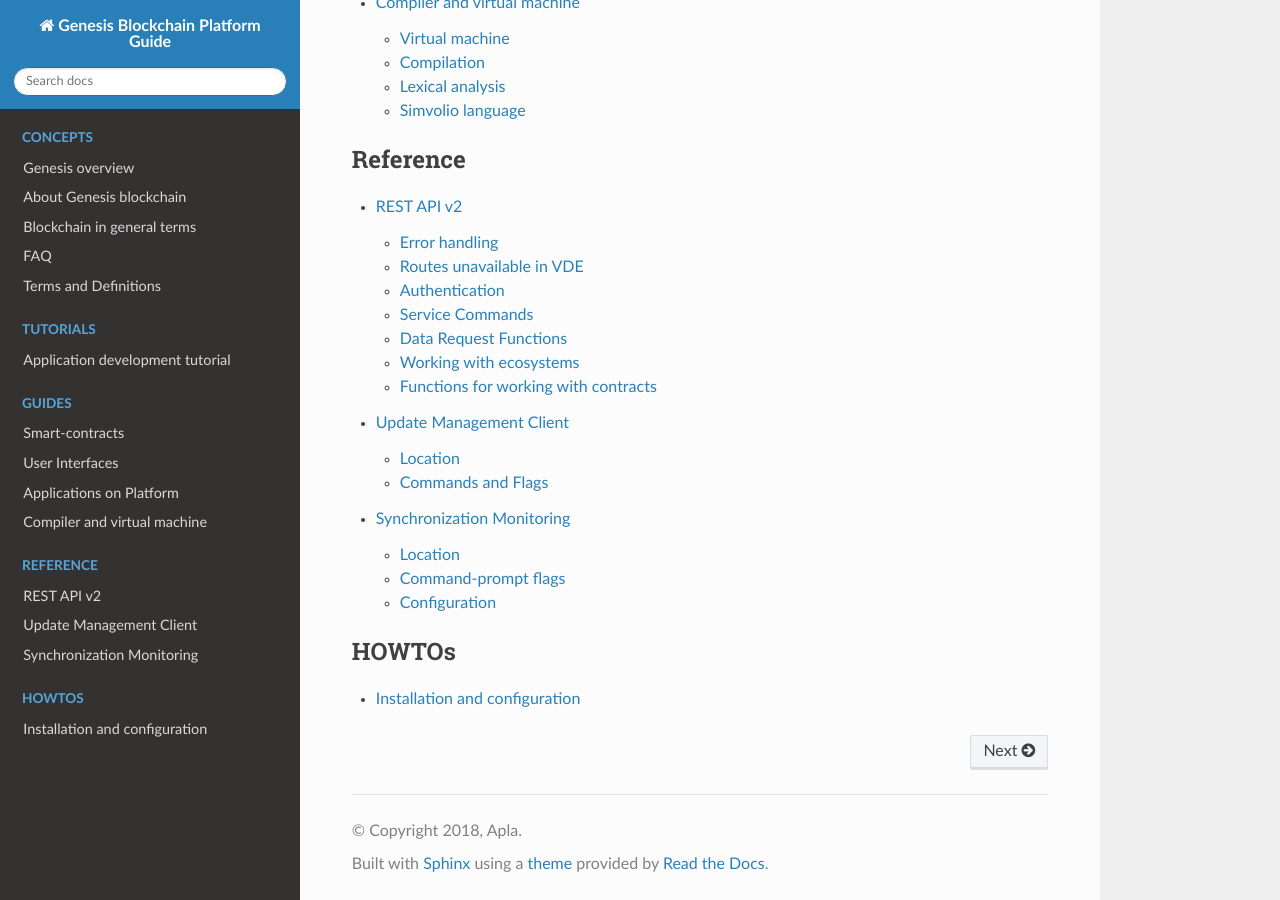
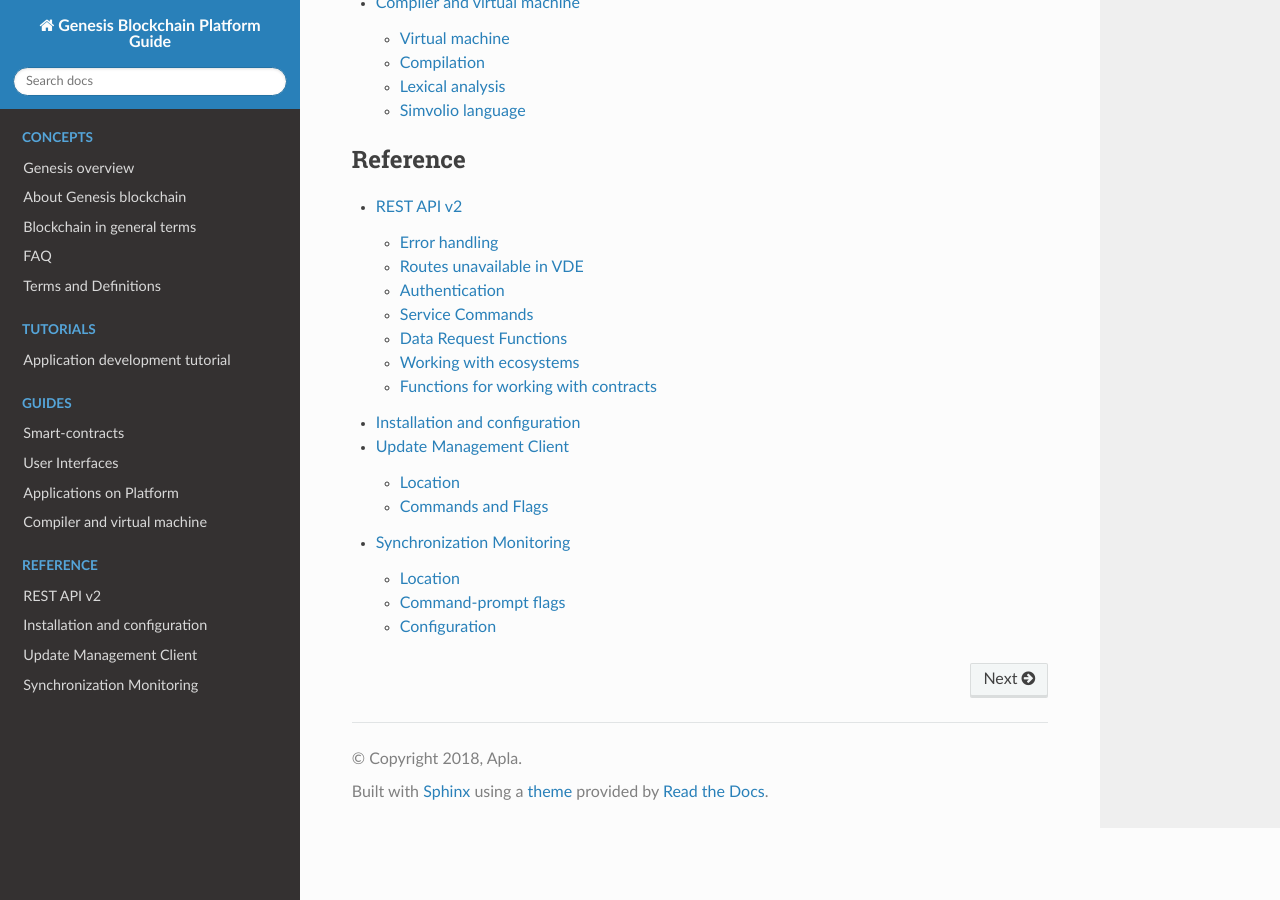
Before and after one commit to AplaProject/apla-docs-en, a Sphinx documentation site: the page built from source/index.rst, in a window 1280 px wide and 900 px high, scrolled down 2411 px. Built offline with Sphinx 7.4.7 and the Read the Docs theme 2.0.0, drawn with Linux system fonts in a browser that asks for light colours; some of the changed lines change nothing that is shown.

Commit message:
rename install to backend-config

```diff
--- a/source/index.rst
+++ b/source/index.rst
@@ -72,6 +72,7 @@
    :caption: Reference
 
    reference/api2.rst
+   reference/backend-config.rst
    reference/update_client.rst
    reference/desync_monitor.rst
 
@@ -80,7 +81,5 @@
    :maxdepth: 2
    :caption: HOWTOs
 
-   howtos/install.rst
-
 
 .. todolist::
```
Also changed, not shown: source/reference/backend-config.rst (renamed from source/howtos/install.rst).
